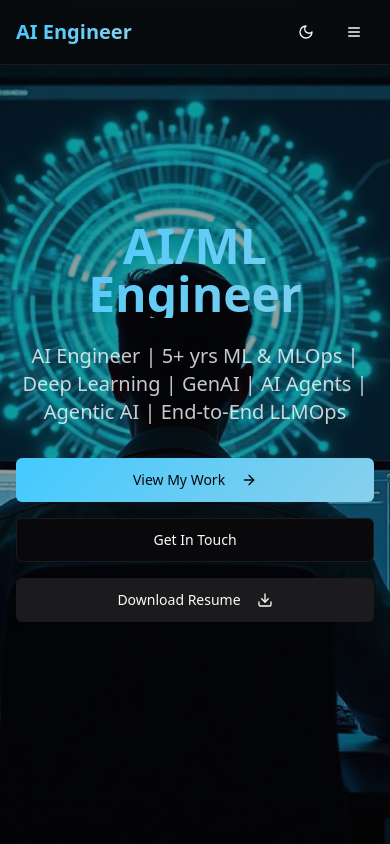
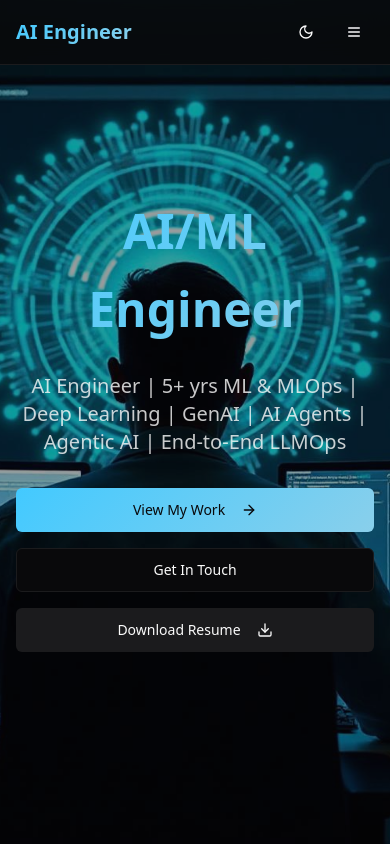
Before and after one commit to i-am-tushaar/genai-showcase-lab, a React (Vite) app: page / in a window 390 px wide. Shown: the top 844 px of the page. Built offline with nearby package versions, Linux system fonts and the light colour scheme.

Commit message:
Fix text clipping issue
Adjusted styling to ensure the full 'g' in 'AI/ML Engineer' is visible by increasing line-height and adjusting vertical alignment.

```diff
--- a/src/pages/Home.tsx
+++ b/src/pages/Home.tsx
@@ -50,8 +50,8 @@ const Home = () => {
         </div>
 
         <div className="relative z-10 text-center px-4 max-w-4xl mx-auto">
-          <h1 className="text-5xl md:text-7xl font-bold mb-6">
-            <span className="block text-gradient">AI/ML Engineer</span>
+          <h1 className="text-5xl md:text-7xl font-bold mb-6 leading-tight">
+            <span className="block text-gradient leading-relaxed">AI/ML Engineer</span>
           </h1>
           <p className="text-xl md:text-2xl text-foreground/80 mb-8 max-w-2xl mx-auto">AI Engineer | 5+ yrs ML & MLOps | Deep Learning | GenAI | AI Agents | Agentic AI | End-to-End LLMOps</p>
           <div className="flex flex-col sm:flex-row gap-4 justify-center">
```
